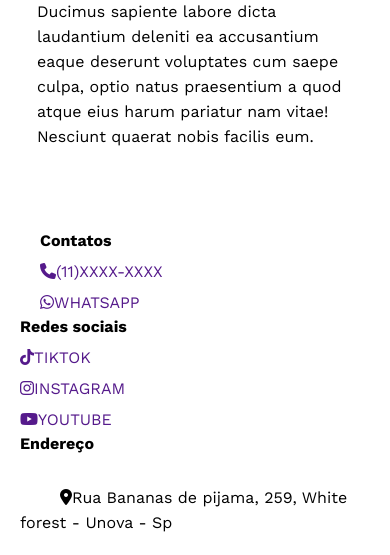
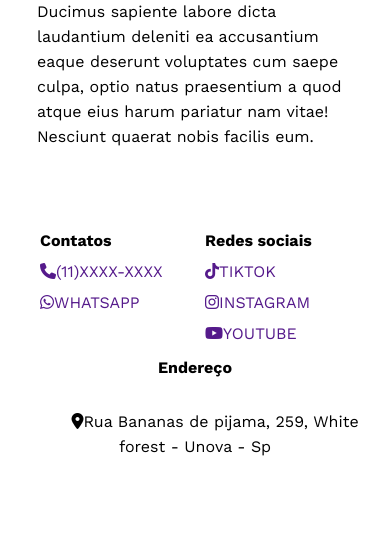
Before and after one commit to SaulloRibeiro/Trabalho-clinica-estetica, a PHP site: page / in a window 390 px wide. Shown: the part 4224-4779 px from the top of the page. After the commit the page ends 4680 px from the top, so only its background shows below. Run offline with PHP 8.4, Linux system fonts and the light colour scheme.

Commit message:
Organizando o footer do arquivo index.html

```diff
--- a/assets/css/index/mobile.css
+++ b/assets/css/index/mobile.css
@@ -45,7 +45,7 @@
         z-index: 1000;
         overflow-y: auto;
         overflow-x: hidden;
-        background-color: rgba(255, 29, 123, 0.986);
+        background-color: white;
     }
 
     nav.menu.ativado{
@@ -62,9 +62,28 @@
 
     div.container-links-footer{
         display: grid;
-
+        align-content: center;
+        grid-template-columns: 1fr 1fr;
+        gap: 10px 20px;
     }
 
+    div.link-contatos{
+        grid-column-start: 1;
+        grid-column-end: 2;
+    }
+
+    /* div.link-redes-sociais{
+    } */
+
+    div.container-endereco-footer{
+        grid-column-start: 1;
+        grid-column-end: 3;
+    }
+
+    .container-links-footer > div {
+        align-items: center;
+        text-align: center;
+    }
     li#btn-fechar{
         display: block;
         font-size: 25px;
--- a/assets/css/index/style.css
+++ b/assets/css/index/style.css
@@ -160,6 +160,12 @@ div.container-links-footer > div{
     gap: 12px;
 }
 
+div.container-links-footer > div.container-endereco-footer{
+    align-items: center;
+    text-align: center;
+}
+
+
 div.link-contatos{
     margin-left: 20px;
 }
--- a/index.html
+++ b/index.html
@@ -96,9 +96,9 @@
                 </div>
             </article>
 
-          </section>
+        </section>
 
-          <footer>
+        <footer>
             <div class="container-footer">
                 <div class="container-links-footer">
                     <div class="link-contatos">
@@ -121,7 +121,7 @@
 
                 </div>
             </div>
-          </footer>
+        </footer>
 
     </div>
     <script src="assets/js/menu.js"></script>
```
